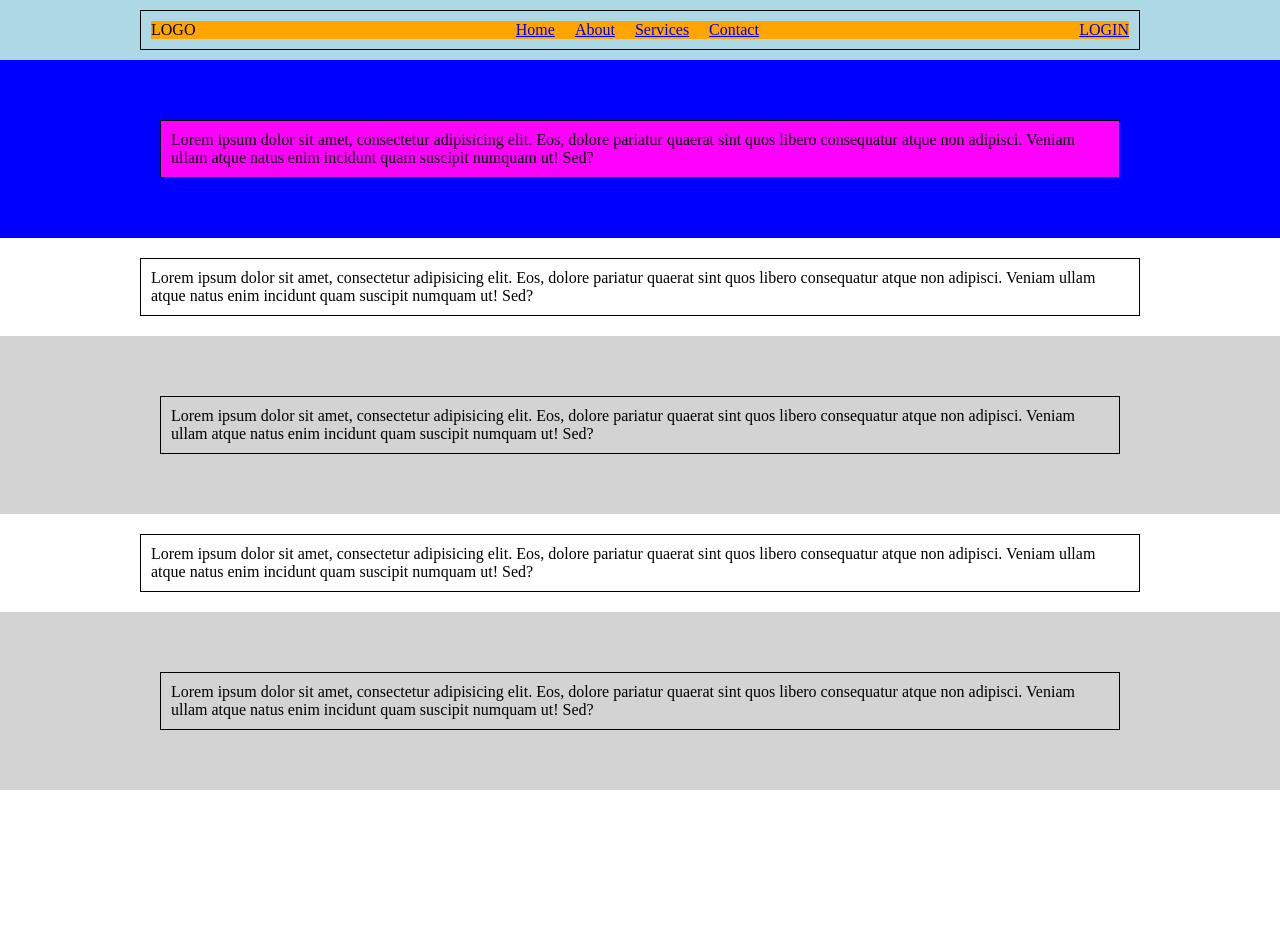
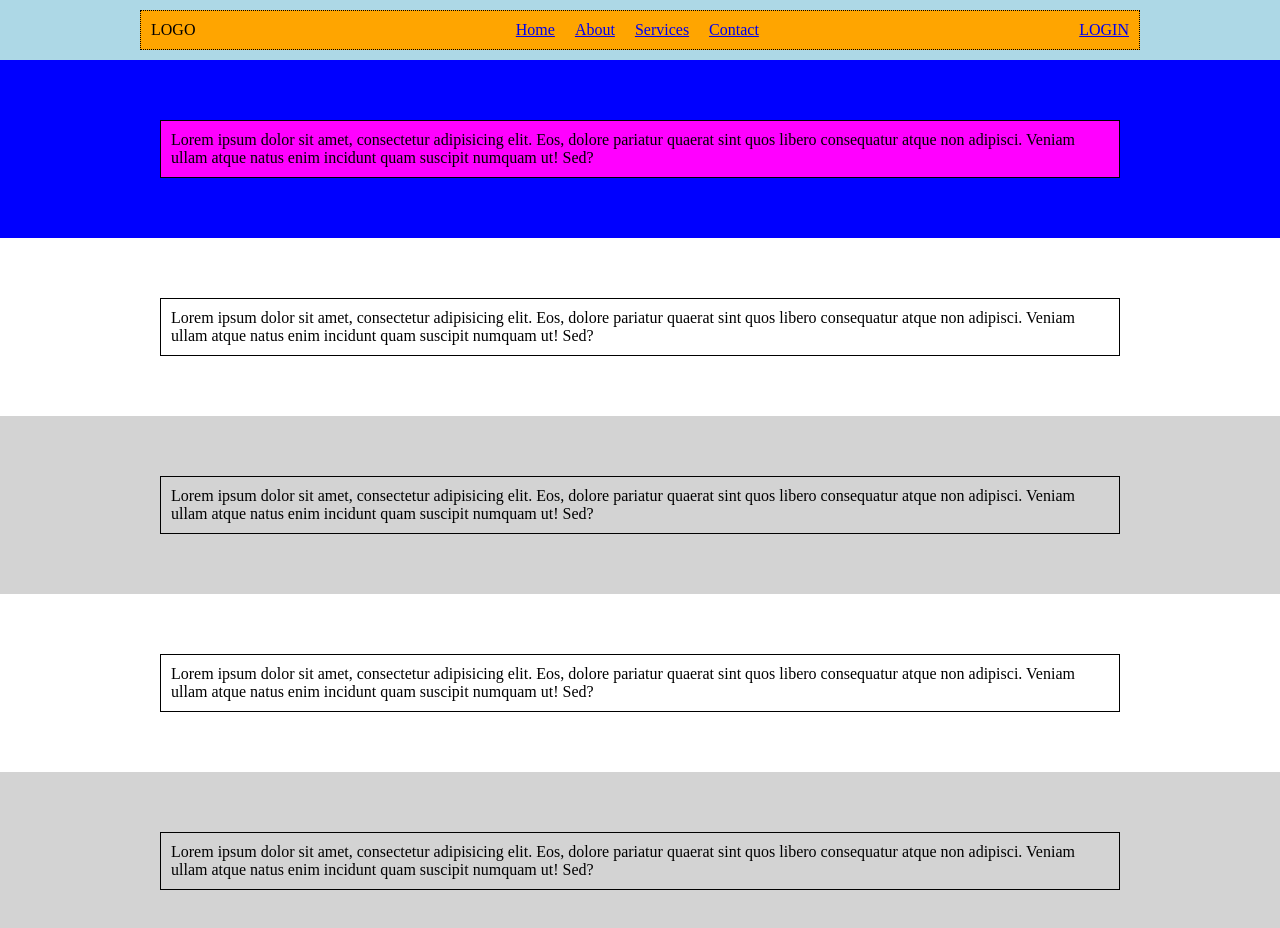
Before and after one commit to Francesco-Leoni-Pro/htmlcss-struttura-discord, a plain HTML site: page index.html in a window 1280 px wide. Before the commit the page ends 800 px from the top, so only its background shows below. Drawn offline with Linux system fonts and the light colour scheme.

Commit message:
feat: sistemate distanze e colori sezione main

```diff
--- a/css/style.css
+++ b/css/style.css
@@ -20,10 +20,19 @@ border: 1px solid black}
 /* UTILITY */
 .container {
     width: 80%;
+    max-width: 1200px;
+    margin: 0 auto;
+    padding: 10px;
+    border: 1px solid black;
+}
+
+.container-main {
+    width: 80%;
     max-width: 1000px;
     margin: 0 auto;
     padding: 10px;
-    border: 1px solid black;
+    border: 1px dotted black;
+    background: orange;
 }
 /* UTILITY */
 
@@ -51,7 +60,7 @@ main .container {
     padding: 40px;
 }
 .bg-fuchsia {
-    background-color: fuchsia
+    background-color: fuchsia;
 }
 .bg-lightblue {
     background-color: lightblue;
@@ -64,3 +73,8 @@ main .container {
     width: 100%;
     padding: 40px;
 }
+.bg-white {
+    background-color: white;
+    width: 100%;
+    padding: 40px;
+}
--- a/index.html
+++ b/index.html
@@ -8,7 +8,7 @@
 </head>
 <body>
     <header class="header">
-        <div class="container">
+        <div class="container-main">
             <div class="header-inner">
                 <div class="header-logo">LOGO</div>
                 <nav class="nav">
@@ -31,7 +31,7 @@
             <p>Lorem ipsum dolor sit amet, consectetur adipisicing elit. Eos, dolore pariatur quaerat sint quos libero consequatur atque non adipisci. Veniam ullam atque natus enim incidunt quam suscipit numquam ut! Sed?</p>
         </div>
         </section>
-        <section>
+        <section class="bg-white">
         <div class="container">
             <p>Lorem ipsum dolor sit amet, consectetur adipisicing elit. Eos, dolore pariatur quaerat sint quos libero consequatur atque non adipisci. Veniam ullam atque natus enim incidunt quam suscipit numquam ut! Sed?</p>
         </div>
@@ -41,7 +41,7 @@
             <p>Lorem ipsum dolor sit amet, consectetur adipisicing elit. Eos, dolore pariatur quaerat sint quos libero consequatur atque non adipisci. Veniam ullam atque natus enim incidunt quam suscipit numquam ut! Sed?</p>
         </div>
         </section>
-        <section>
+        <section class="bg-white">
         <div class="container">
             <p>Lorem ipsum dolor sit amet, consectetur adipisicing elit. Eos, dolore pariatur quaerat sint quos libero consequatur atque non adipisci. Veniam ullam atque natus enim incidunt quam suscipit numquam ut! Sed?</p>
         </div>
```
